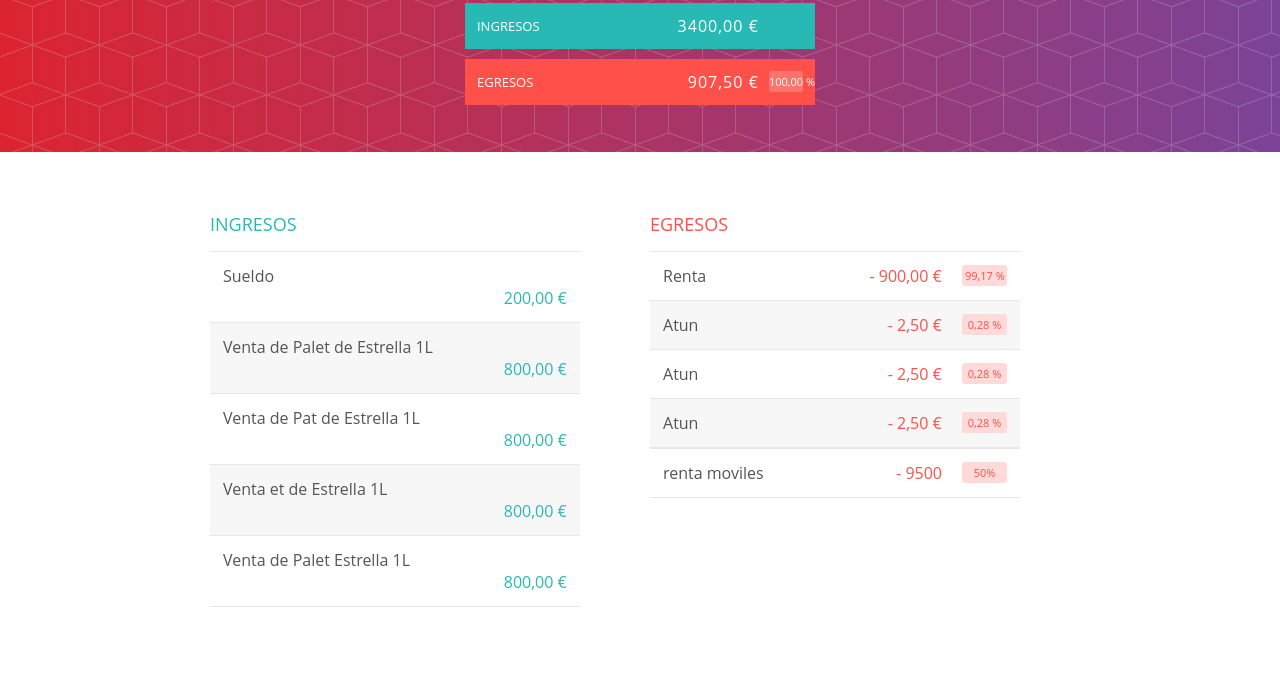
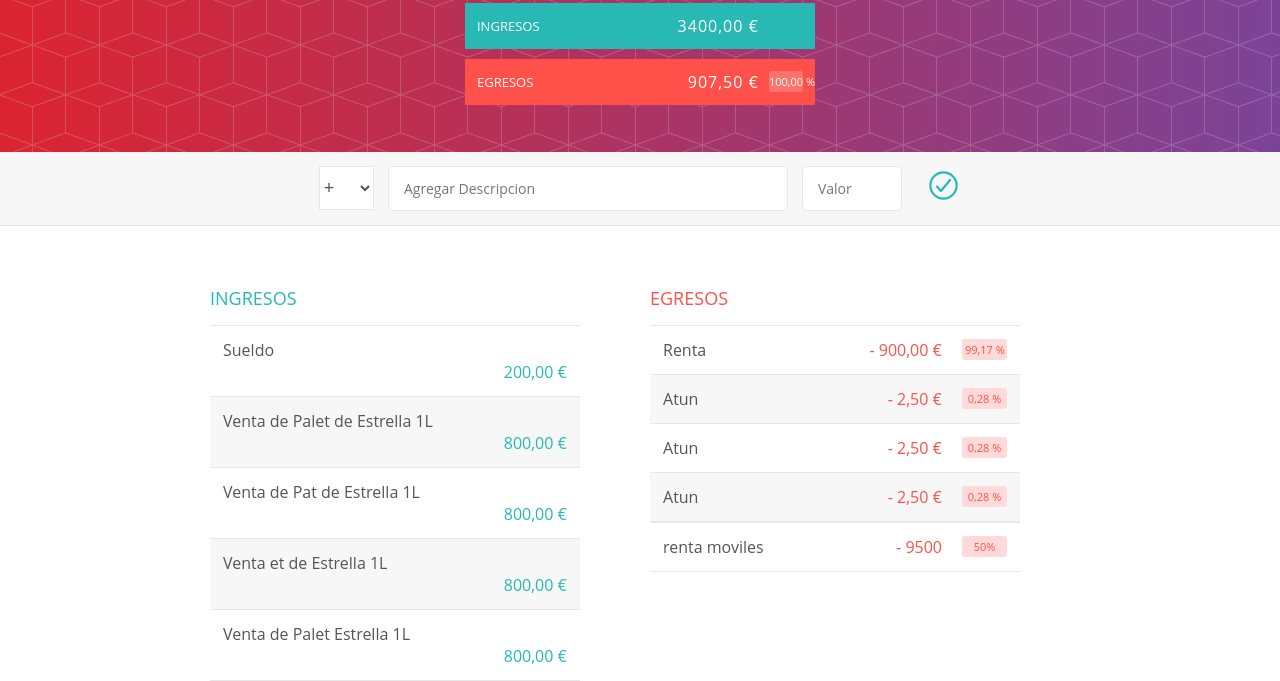
Before and after one commit to FsDk-es/sm-Presupuesto, a plain HTML site: page src/index.html in a window 1280 px wide. Shown: the part 168-849 px from the top of the page. Before the commit the page ends 800 px from the top, so only its background shows below. Drawn offline with nearby package versions, Linux system fonts and the light colour scheme.

Commit message:
se crean unos div y un formulario para introducir datos ( plantilla html )

```diff
--- a/src/index.html
+++ b/src/index.html
@@ -32,8 +32,23 @@
         </div>
     </div>
 
+    <form id='formulario' onsubmit='return false;'>
+        <div class="agregar">
+            <div class="agregar_contenedor">
+                <select class="agregar_tipo" id="tipo">
+                    <option value="ingreso Selected">+</option>
+                    <option value="egreso">-</option>
+                </select>
+                <input type="text" class="agregar_descripcion" placeholder="Agregar Descripcion" id="descripcion"/>
+                <input type="number" class="agregar_valor" placeholder="Valor" id="valor" step='any'/>
+                <button class="agregar_btn" onclick="agregarDato();">
+                    <ion-icon name="checkmark-circle-outline"></ion-icon>
+                </button>
+            </div>
+        </div>
+    </form>
+
     <div class="contenedor limpiarEstilos">
-
         <div class="ingreso">
            <h2 class="ingreso_titulo">Ingresos</h2>
            <div id="lista-ingresos">
```
